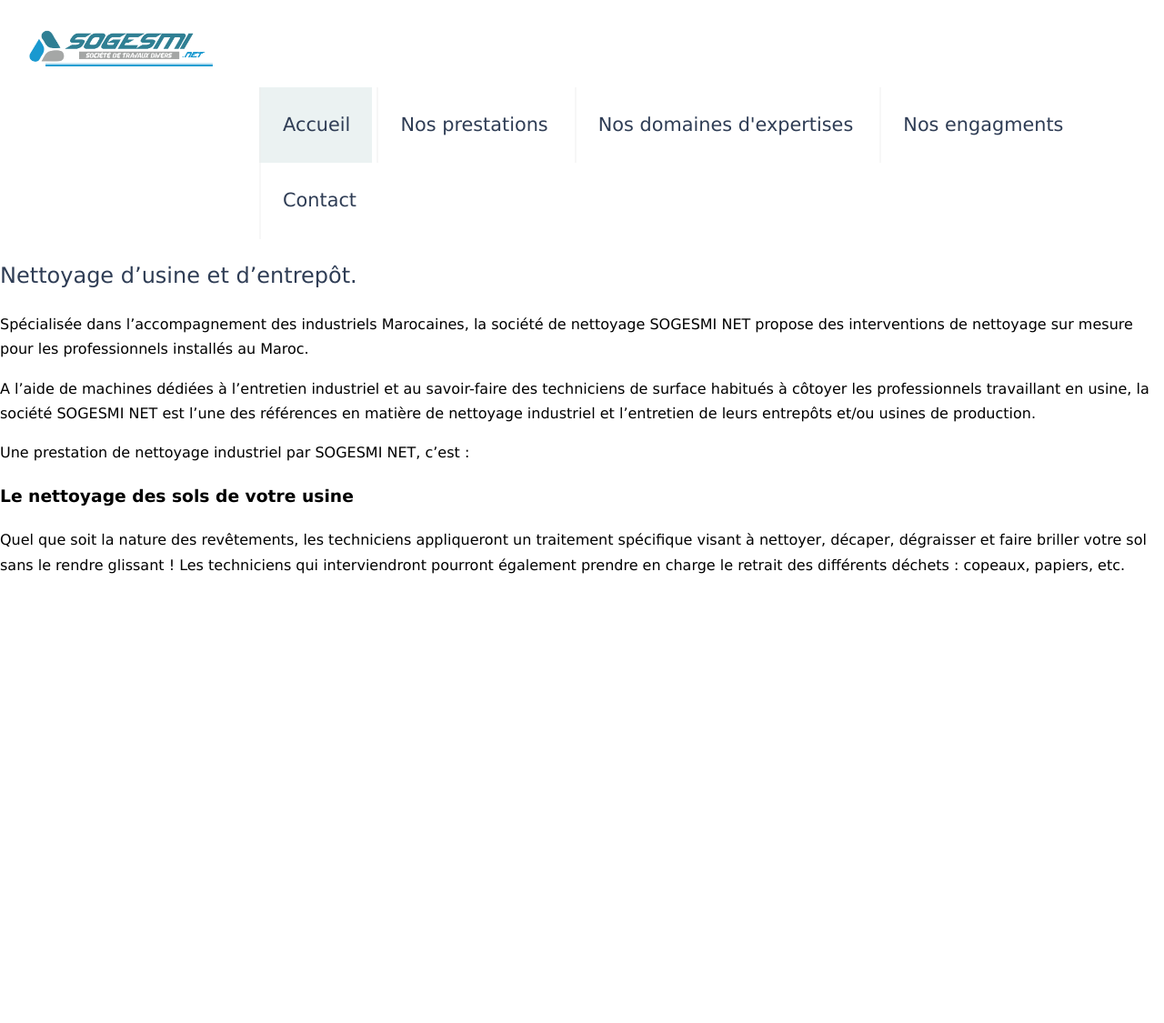
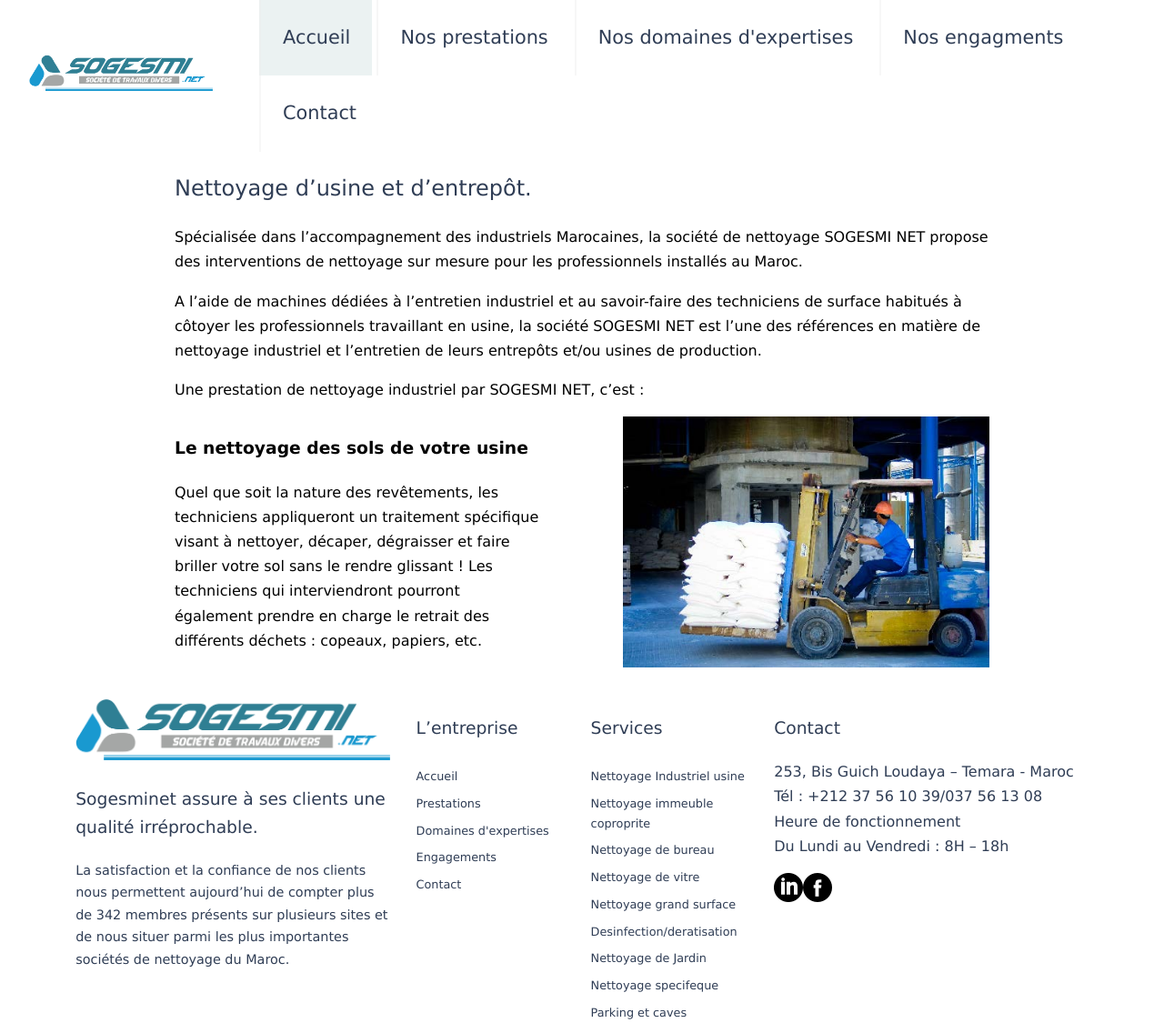
Before and after one commit to Baboucar/sognesminetv2, a Jekyll site: the page built from nettoyenindustrial.html, in a window 1280 px wide. Shown: the whole page at 91% size. Built offline with Jekyll 4.4.1, drawn with Linux system fonts in a browser that asks for light colours; before the commit the page ends 900 px from its top, so only the background shows below that.

Commit message:
added services

```diff
--- a/_includes/navigation.html
+++ b/_includes/navigation.html
@@ -1,7 +1,8 @@
 <div class="flex__nav">
 <header class="header"> <!--begin header-->
     <div class="logo">
-        <img class="logo__image" src="../assets/images/thelogo.png" alt="logo">
+ <a href="index.html">
+     <img class="logo__image" src="../assets/images/thelogo.png" alt="logo"></a>
     </div>
 
     <div class="menu">
--- a/assets/styles/_scss/components/_navigation.scss
+++ b/assets/styles/_scss/components/_navigation.scss
@@ -43,7 +43,6 @@
     }
 
     .nav {
-        margin-top: 6rem;
         display: block;
         width: 90%;
 
@@ -57,6 +56,7 @@
 
     .flex__nav {
         display: flex;
+        align-items: center;
     }
     .header{
         width: 20%;
--- a/assets/styles/_scss/pages/_services.scss
+++ b/assets/styles/_scss/pages/_services.scss
@@ -28,6 +28,9 @@
 }
 
 @include respond-to(tablet-large){
+    .industry{
+        width: 70%;
+    }
     .service__cards{
         width: 70%;
         display: grid;
@@ -38,4 +41,12 @@
          height: 200px;
     }
 
+    .flex__services{
+        display: flex;
+      justify-content: space-between;
+    }
+    .flex__gap{
+        width:45%;
+    }
+
 }
--- /dev/null
+++ b/machine.html
@@ -0,0 +1,14 @@
+---
+layout: default
+---
+
+{% include navigation.html%}
+<main container>
+    <section class="service__header container spacer">
+     <h2 class="service__header--title">Le nettoyage des machines</h2>
+    </section>
+
+    <p class="description">
+        Le nettoyage de vos machines est primordial pour éviter les pannes liées à l’encrassement de votre matériel, mais également pour maintenir une hygiène de travail à vos équipes. En effet, il est plus agréable de travailler lorsque son poste est propre et accueillant.
+    </p>
+</main>
--- a/nettoyenindustrial.html
+++ b/nettoyenindustrial.html
@@ -4,9 +4,10 @@
 
 {% include navigation.html%}
 
-<main>
+<main class="industry container">
 <section>
 <h2 class="title">Nettoyage d’usine et d’entrepôt.</h2>
+
 <p class="description">
     Spécialisée dans l’accompagnement des industriels Marocaines, la société de nettoyage SOGESMI NET propose des
     interventions de nettoyage sur mesure pour les professionnels installés au Maroc.
@@ -21,7 +22,8 @@
     Une prestation de nettoyage industriel par SOGESMI NET, c’est :
 </p>
 </section>
-<section>
+<section class= "flex__services">
+    <div class="flex__gap">
 <h3>Le nettoyage des sols de votre usine</h3>
 <p>
 Quel que soit la nature des revêtements, les techniciens appliqueront un traitement spécifique visant à nettoyer,
@@ -29,5 +31,9 @@
 Les techniciens qui interviendront pourront également prendre en charge le retrait des différents déchets : copeaux,
 papiers, etc.
 </p>
+</div>
+
+<img class="flex__gap" src="./assets/images/industry.jpg" alt="industry">
 </section>
 </main>
+{%include footer.html%}
--- a/services.html
+++ b/services.html
@@ -4,7 +4,7 @@
 
 {%include navigation.html%}
 <main>
-    <section class="service__header container ">
+    <section class="service__header container spacer ">
         <h2 class="service__header--title">
 Les prestations d’entretien de locaux de la SOGESMI NET
         </h2>
@@ -21,12 +21,12 @@
             <img class="service__card--image" src="./assets/images/usine.jpg" alt="" >
         </div>
 <div class="service__card">
-<a href="" class="service__card--title">Nettoyage industriel usine</a>
+<a href="machine.html" class="service__card--title">Le nettoyage des machines</a>
 <img class="service__card--image" src="./assets/images/immeuble.jpg" alt="">
 </div>
 
 <div class="service__card">
-<a href="" class="service__card--title">Nettoyage industriel usine</a>
+<a href="additional.html" class="service__card--title">Les nettoyages complémentaires</a>
 <img class="service__card--image" src="./assets/images/bureaux.jpg" alt="">
 </div>
 <div class="service__card">
```
Also changed, not shown: additional.html (added, +23 -0 lines), Gemfile.lock, 7 other files.
